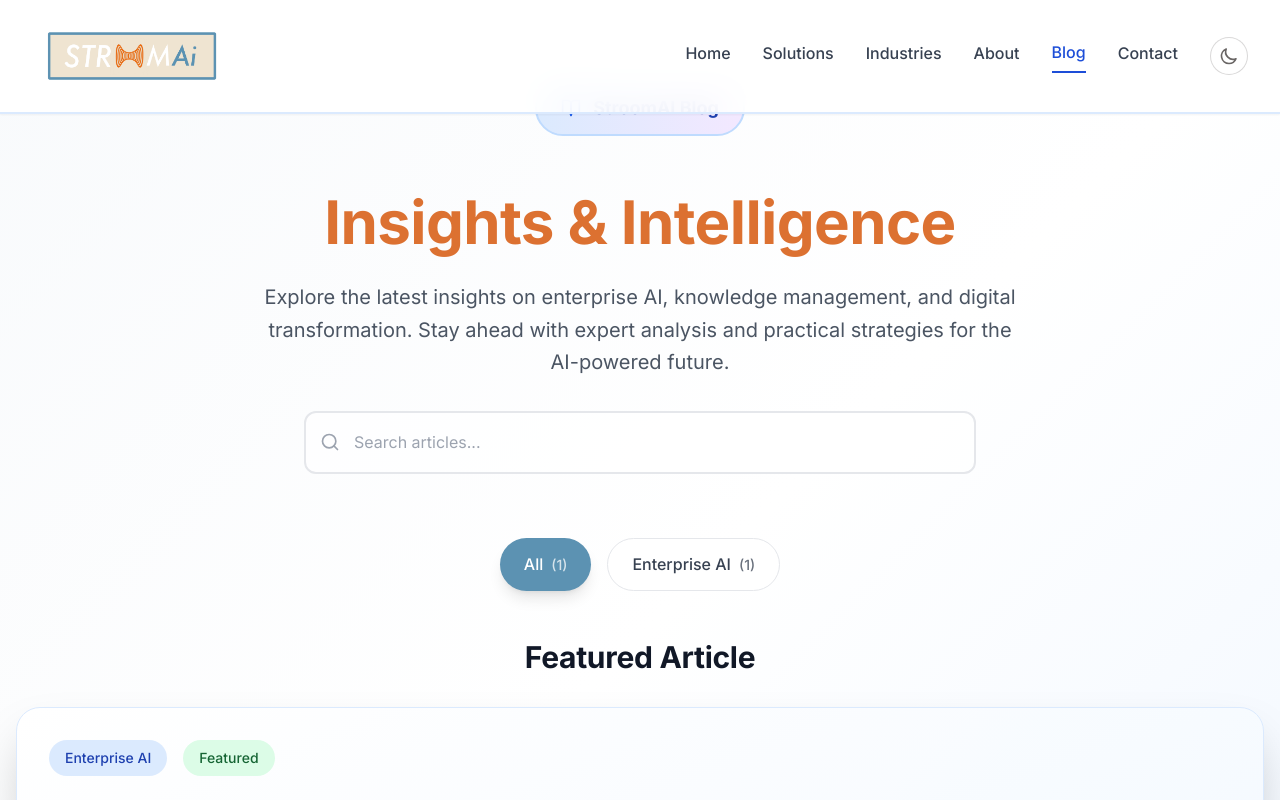
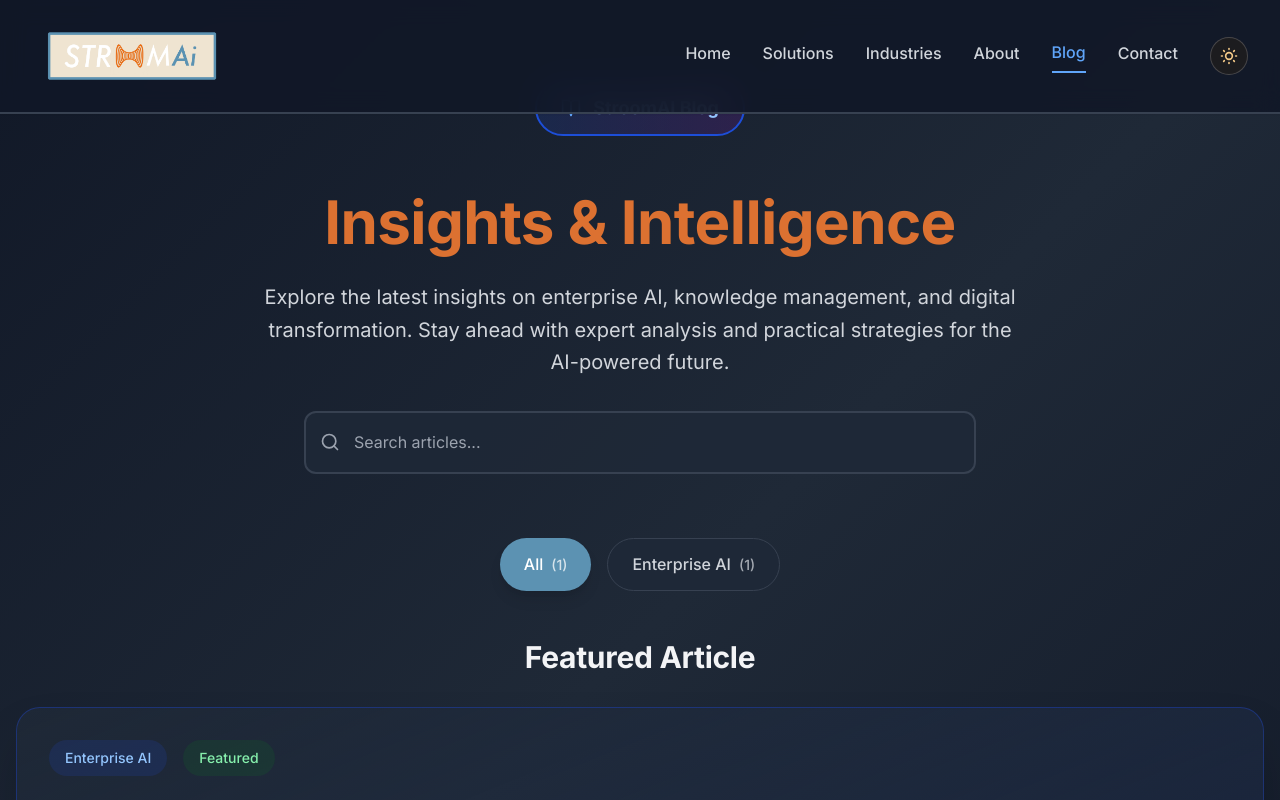
Before and after one commit to ParkerCase/stroom-ai, a Next.js app: page /blog in a window 1280 px wide. Shown: the top 800 px of the page. Built offline with nearby package versions, Linux system fonts and the light colour scheme.

Commit message:
update to widget

```diff
--- a/components/ThemeContext.js
+++ b/components/ThemeContext.js
@@ -11,19 +11,19 @@ export const useTheme = () => {
 };
 
 export const ThemeProvider = ({ children }) => {
-  const [isDark, setIsDark] = useState(false); // Default to light mode (matching Condesa aesthetic)
+  const [isDark, setIsDark] = useState(true); // Default to dark mode
 
   useEffect(() => {
-    // Check for saved theme preference or default to light mode
+    // Check for saved theme preference or default to dark mode
     const savedTheme = localStorage.getItem("theme");
 
-    if (savedTheme === "dark") {
+    if (savedTheme === "light") {
+      setIsDark(false);
+      document.documentElement.classList.remove("dark");
+    } else {
+      // Default to dark mode (either saved as dark, no preference, or system prefers dark)
       setIsDark(true);
       document.documentElement.classList.add("dark");
-    } else {
-      // Default to light mode (either saved as light, no preference, or system prefers light)
-      setIsDark(false);
-      document.documentElement.classList.remove("dark");
     }
   }, []);
 
--- a/pages/_document.js
+++ b/pages/_document.js
@@ -3,8 +3,23 @@ import { Html, Head, Main, NextScript } from "next/document";
 
 export default function Document() {
   return (
-    <Html lang="en">
+    <Html lang="en" className="dark">
       <Head>
+        {/* Set dark mode immediately to prevent flash */}
+        <script
+          dangerouslySetInnerHTML={{
+            __html: `
+              (function() {
+                const savedTheme = localStorage.getItem('theme');
+                if (savedTheme !== 'light') {
+                  document.documentElement.classList.add('dark');
+                } else {
+                  document.documentElement.classList.remove('dark');
+                }
+              })();
+            `,
+          }}
+        />
         {/* Additional head elements that apply to all pages */}
         <meta httpEquiv="Content-Type" content="text/html; charset=utf-8" />
         <meta httpEquiv="X-UA-Compatible" content="IE=edge" />
```
